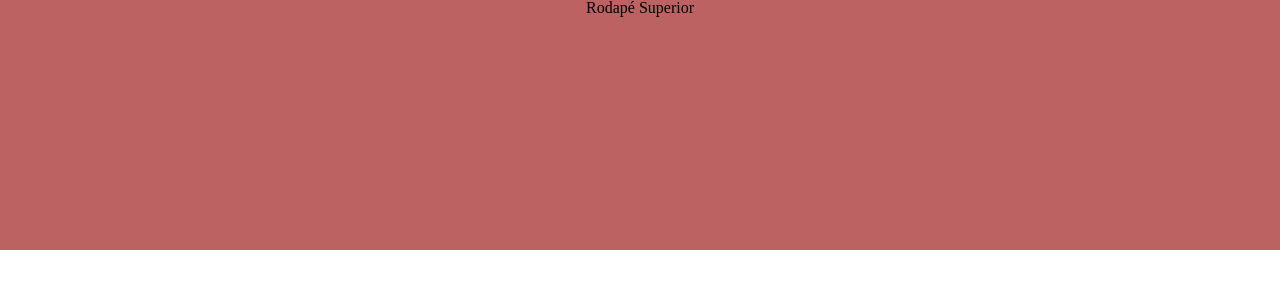
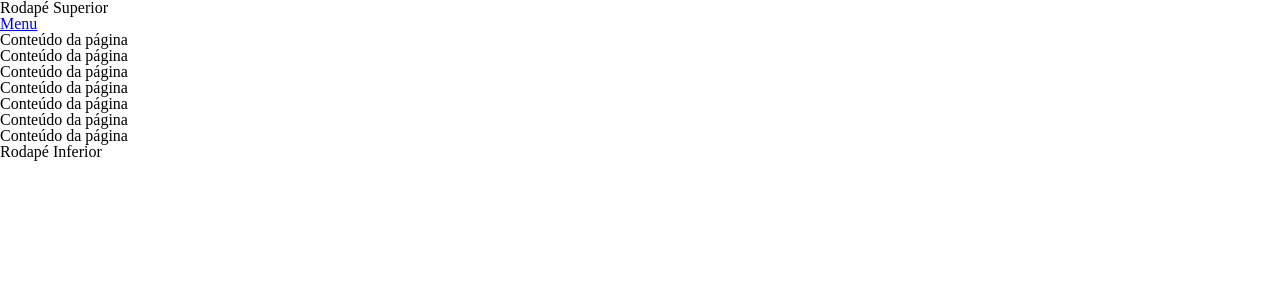
Before and after one commit to LucasPigosso/SITE-ARGARIO, a plain HTML site: page index.html in a window 1280 px wide. Drawn offline with Linux system fonts and the light colour scheme.

Commit message:
basic html structure

```diff
--- a/index.html
+++ b/index.html
@@ -14,9 +14,30 @@
 	</head>
 
 	<body>
-		<header id="rodape"> <!--Rodapé Superio-->
+		<header id="rodape-superior"> <!--Rodapé Superio-->
 			<h1>Rodapé Superior</h1>
 		</header>
 
+		<nav id="menu"> <!-- Menu de Navegação-->
+			<a href="#">Menu</a>
+		</nav>
+
+		<section>
+			<article>
+				Conteúdo da página<br />
+				Conteúdo da página<br />
+				Conteúdo da página<br />
+				Conteúdo da página<br />
+				Conteúdo da página<br />
+				Conteúdo da página<br />
+				Conteúdo da página<br />
+
+			</article>
+		</section>
+
+		<footer id="rodape-inferior">
+			<h2>Rodapé Inferior</h2>
+		</footer>
+
 	</body>
 </html>
```
